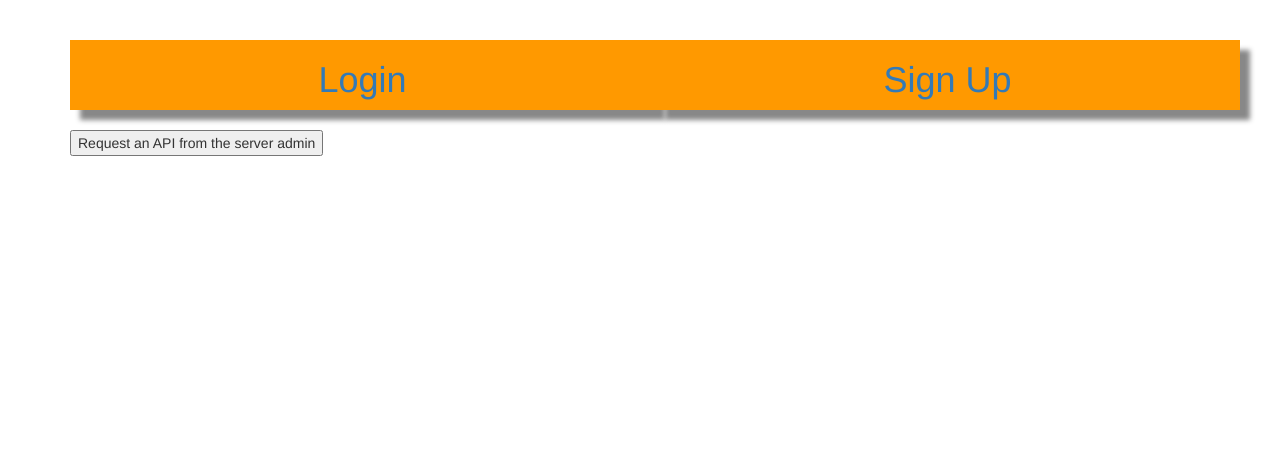
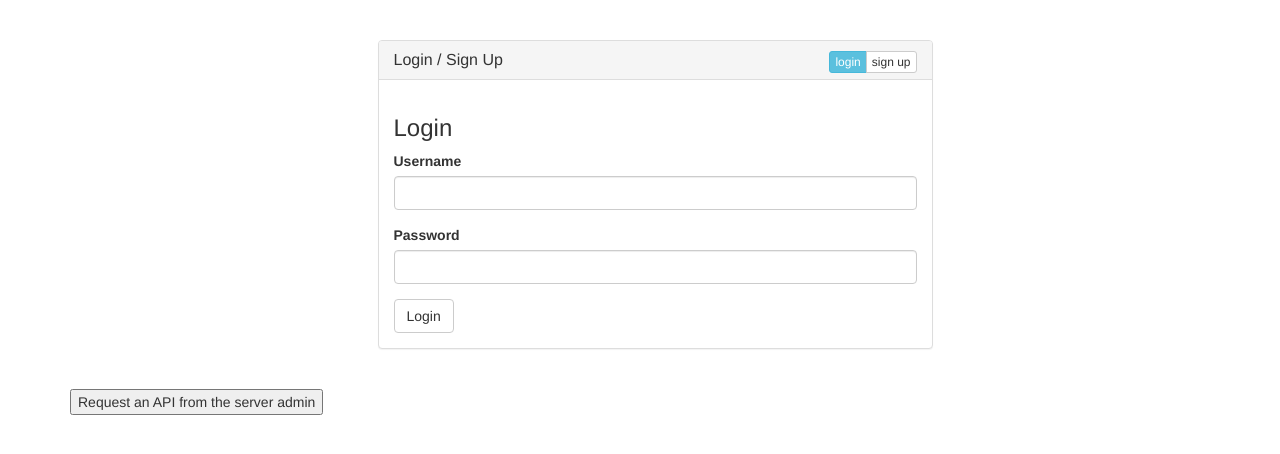
Before and after one commit to CMPUT404W16/social-dist, a Flask app: page /login in a window 1280 px wide. Shown: the part 52-506 px from the top of the page. Run offline with Flask 2, Linux system fonts and the light colour scheme; some libraries are stand-ins or nearby versions.

Commit message:
New login UI

```diff
--- a/fbook/templates/login.html
+++ b/fbook/templates/login.html
@@ -9,27 +9,38 @@
 </div>
 {% endblock %} {% block page_content %}
 <br>
+
+
 <div class="container">
     <div class="row">
-        <div class="login text-center col-md-6 block">
-            <a href="#collapse1" data-toggle="collapse">
-                <h1>Login</h1>
-            </a>
-            <div id="collapse1" class="collapse text-center">
-                {{ wtf.quick_form(loginForm) }}
-            </div>
-        </div>
-        <div class="signup text-center col-md-6 block">
-            <a href="#collapse2" data-toggle="collapse">
-                <h1>Sign Up</h1>
-            </a>
-            <div class='row'>
-                <div id="collapse2" class="collapse text-center">
-                    {{ wtf.quick_form(signupForm) }}
+        <div class="col-sm-6 col-sm-offset-3">
+
+            <div class="panel panel-default" id="togglePanel">
+                <div class="panel-heading">
+                    <div class="btn-group btn-group-xs btn-toggle pull-right">
+                        <button class="btn btn-info" data-toggle="tab" data-target="#a">login</button>
+                        <button class="btn btn-default" data-toggle="tab" data-target="#b">sign up</button>
+                    </div>
+                    <h3 class="panel-title">
+                  	 Login / Sign Up
+                  	</h3>
+                </div>
+                <div class="panel-body tab-content">
+                    <div class="tab-pane active" id="a">
+                        <h3>Login</h3> {{ wtf.quick_form(loginForm) }}
+
+                    </div>
+                    <div class="tab-pane" id="b">
+                        <h3>Sign Up</h3> {{ wtf.quick_form(signupForm) }}
+                    </div>
                 </div>
             </div>
+
         </div>
     </div>
+</div>
+
+<div class="container">
     </br>
     <div class="row">
         <form action="/request">
```
